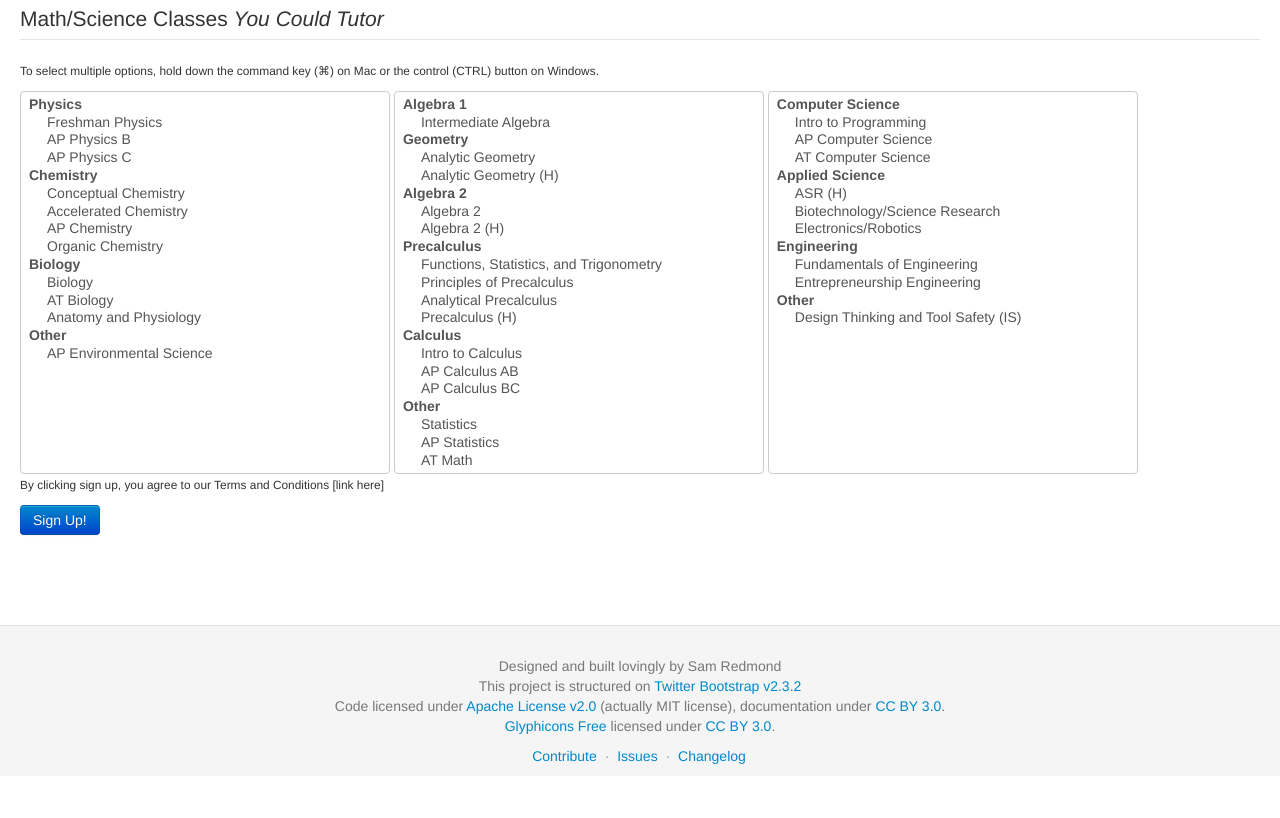
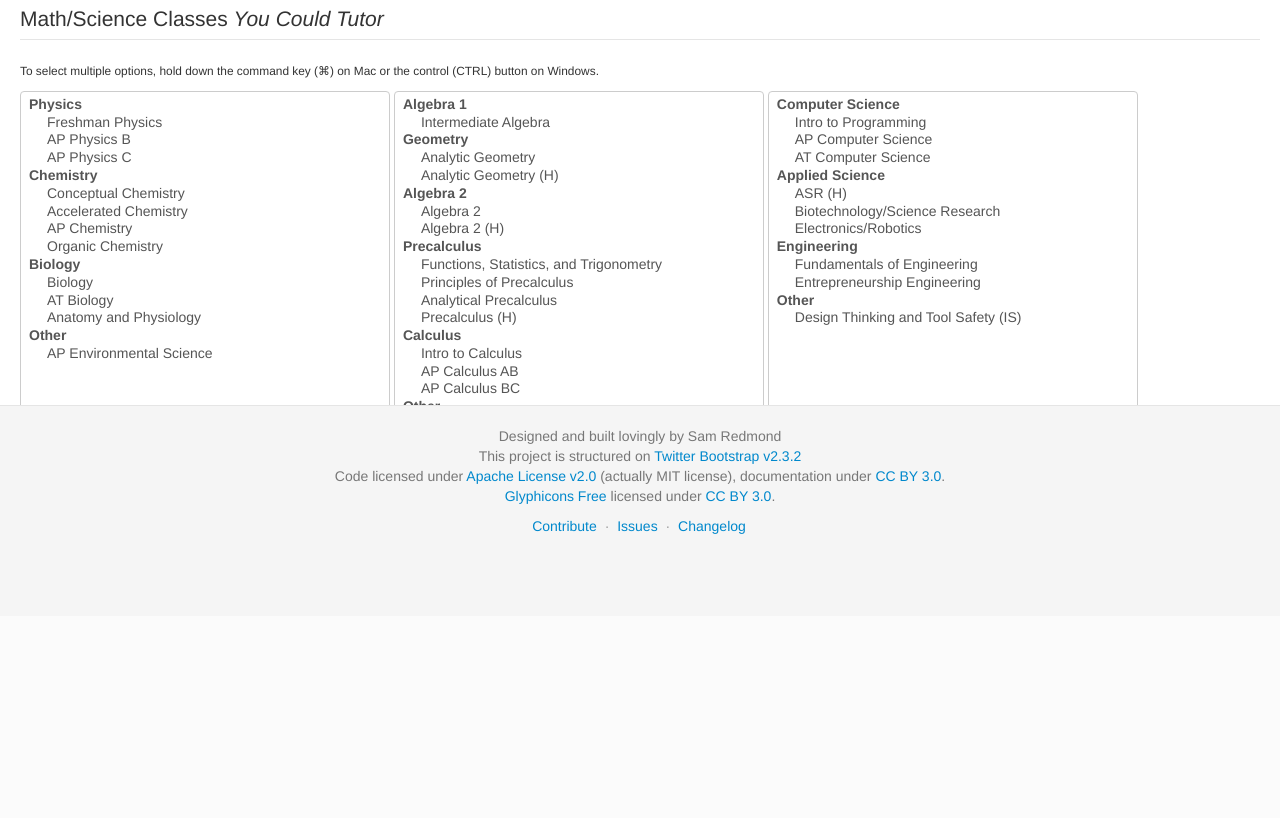
Before and after one commit to sredmond/menlo-mathsci-help, a Flask app: page /signup in a window 1280 px wide. Shown: the part 1139-1957 px from the top of the page. After the commit the page ends 1673 px from the top, so only its background shows below. Run offline with Flask 2, Linux system fonts and the light colour scheme; some libraries are stand-ins or nearby versions.

Commit message:
In my ongoing quest to commit more frequently, here's a small one - attempts (and fails) to have a static footer on the bottom of the page, but makes progress in that direction

```diff
--- a/app/static/css/extra_styles.css
+++ b/app/static/css/extra_styles.css
@@ -11,11 +11,17 @@
 -------------------------------------------------- */
 
 .footer {
-  text-align: center;
-  padding: 30px 0 0 0;
-  margin-top: 70px;
+
+  padding: 20px 0 0 0;
+  margin-top: -150px; /* negative value of footer height */
+  height: 190px;
+  position: relative;
+  clear:both;
+
   border-top: 1px solid #e5e5e5;
   background-color: #f5f5f5;
+  text-align: center;
+
 }
 .footer p {
   margin-bottom: 0;
@@ -31,3 +37,13 @@
 .footer-links li:first-child {
   padding-left: 0;
 }
+
+/* Sticky footer styles
+-------------------------------------------------- */
+html, body {
+  height: 100%;
+}
+
+#main {
+  min-height: 100%;
+}
--- a/app/templates/layout.html
+++ b/app/templates/layout.html
@@ -90,7 +90,7 @@
   </div>
 </div>
 <!-- End header -->
-<div class="container-fluid"> <!-- All content lives in a fluid container -->
+<div id="main" class="container-fluid"> <!-- All content lives in a fluid container -->
   <!--Flash any messages-->
   {% with messages = get_flashed_messages() %}
   {% if messages %}
```
